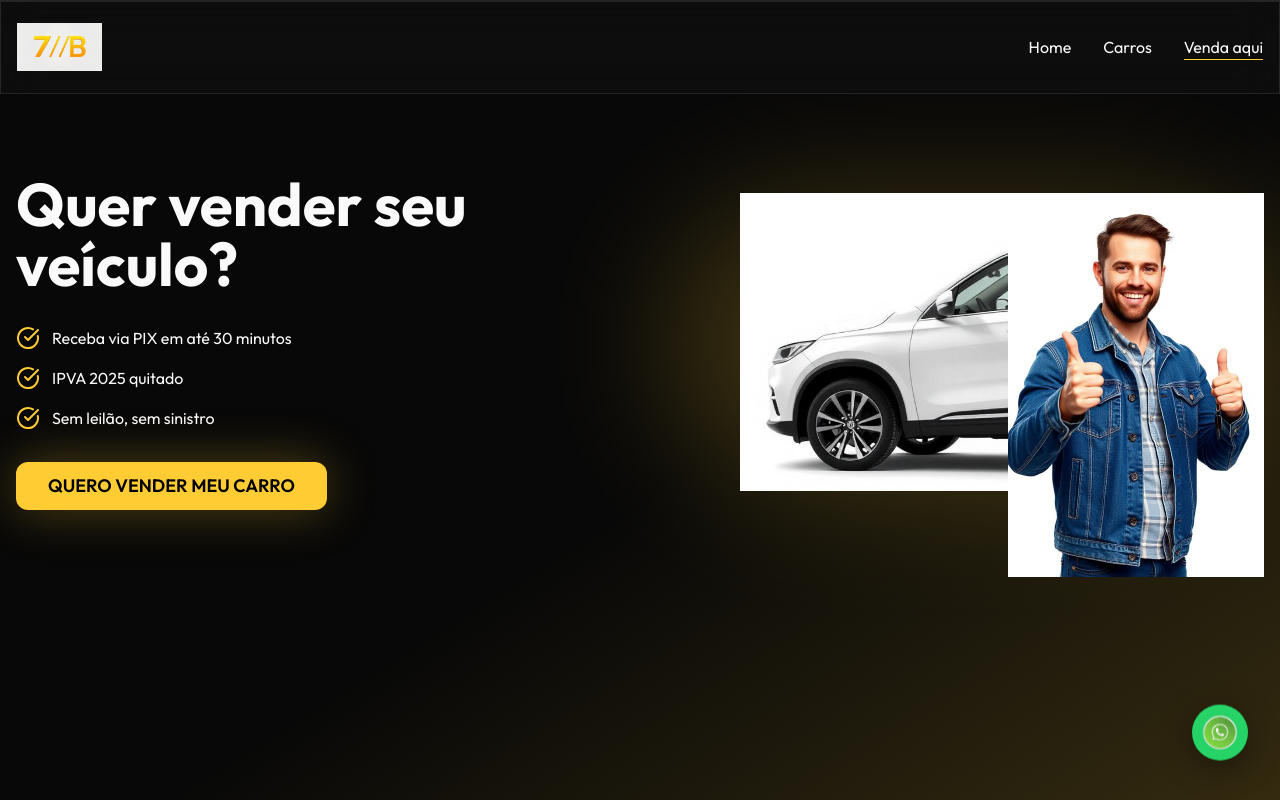
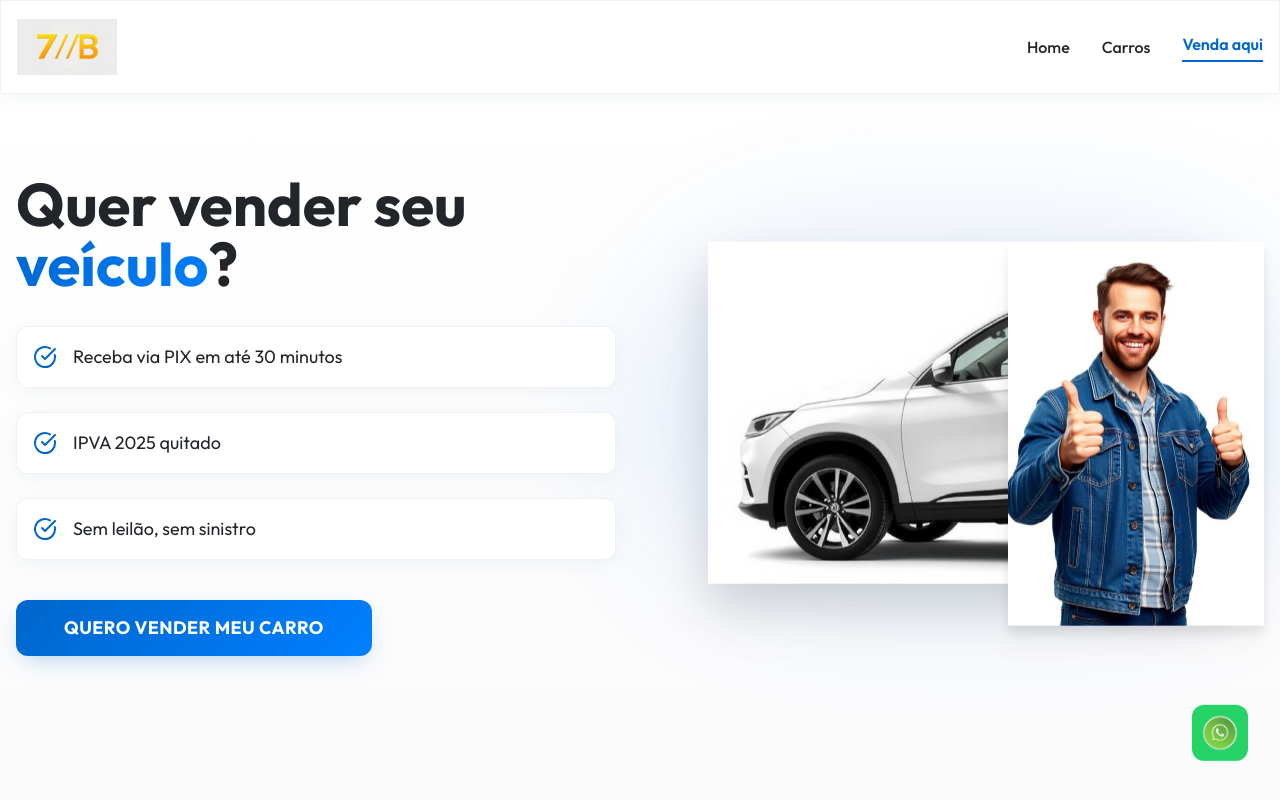
Before and after one commit to sgu037/carro-pix-rapido, a React (Vite) app: page / in a window 1280 px wide. Shown: the top 800 px of the page. Built offline with nearby package versions, Linux system fonts and the light colour scheme.

Commit message:
Refine visual identity and professionalism
Updated the website's visual identity to match the provided images, enhancing professionalism and ensuring all elements are contextually aligned.

```diff
--- a/src/components/Header.tsx
+++ b/src/components/Header.tsx
@@ -2,20 +2,20 @@ import logoImage from "@/assets/logo-7b.png";
 
 const Header = () => {
   return (
-    <header className="glass border-b border-border/30 backdrop-blur-glass">
+    <header className="glass border-b border-border/20 backdrop-blur-md sticky top-0 z-50">
       <div className="container mx-auto px-4 py-4">
         <div className="flex items-center justify-between min-h-[60px]">
           <div className="flex items-center">
             <img
               src={logoImage}
               alt="7//B"
-              className="h-8 md:h-12 w-auto"
+              className="h-10 md:h-14 w-auto"
             />
           </div>
           <nav className="hidden md:flex items-center gap-8">
-            <a href="#" className="text-foreground hover:text-primary transition-colors font-outfit">Home</a>
-            <a href="#" className="text-foreground hover:text-primary transition-colors font-outfit">Carros</a>
-            <a href="#" className="text-foreground hover:text-primary transition-colors font-outfit border-b border-primary">Venda aqui</a>
+            <a href="#" className="text-foreground hover:text-primary transition-all duration-300 font-outfit font-medium">Home</a>
+            <a href="#" className="text-foreground hover:text-primary transition-all duration-300 font-outfit font-medium">Carros</a>
+            <a href="#" className="text-primary font-outfit font-semibold border-b-2 border-primary pb-1">Venda aqui</a>
           </nav>
         </div>
       </div>
--- a/src/components/Hero.tsx
+++ b/src/components/Hero.tsx
@@ -12,52 +12,53 @@ const Hero = () => {
   };
 
   return (
-    <section className="relative min-h-screen bg-gradient-to-br from-background via-background to-accent/20 overflow-hidden">
+    <section className="relative min-h-screen section-gradient overflow-hidden">
       <div className="container mx-auto px-4 py-20">
         <div className="grid lg:grid-cols-2 gap-12 items-center">
           {/* Left Content */}
-          <div className="z-10">
+          <div className="z-10 animate-slide-up">
             <h1 className="text-4xl md:text-5xl lg:text-6xl font-bold text-foreground mb-8 font-outfit leading-tight">
-              Quer vender seu veículo?
+              Quer vender seu <span className="text-gradient">veículo</span>?
             </h1>
 
-            <div className="space-y-4 mb-8">
-              <div className="flex items-center gap-3">
+            <div className="space-y-6 mb-10">
+              <div className="flex items-center gap-4 p-4 bg-card rounded-xl shadow-soft border border-border/50">
                 <CheckCircle className="text-primary w-6 h-6 flex-shrink-0" />
-                <span className="text-foreground font-outfit">Receba via PIX em até 30 minutos</span>
+                <span className="text-foreground font-outfit text-lg">Receba via PIX em até 30 minutos</span>
               </div>
-              <div className="flex items-center gap-3">
+              <div className="flex items-center gap-4 p-4 bg-card rounded-xl shadow-soft border border-border/50">
                 <CheckCircle className="text-primary w-6 h-6 flex-shrink-0" />
-                <span className="text-foreground font-outfit">IPVA 2025 quitado</span>
+                <span className="text-foreground font-outfit text-lg">IPVA 2025 quitado</span>
               </div>
-              <div className="flex items-center gap-3">
+              <div className="flex items-center gap-4 p-4 bg-card rounded-xl shadow-soft border border-border/50">
                 <CheckCircle className="text-primary w-6 h-6 flex-shrink-0" />
-                <span className="text-foreground font-outfit">Sem leilão, sem sinistro</span>
+                <span className="text-foreground font-outfit text-lg">Sem leilão, sem sinistro</span>
               </div>
             </div>
 
             <Button
               onClick={scrollToForm}
-              size="lg"
-              className="text-lg px-8 py-6 rounded-xl shadow-gold-glow hover:shadow-gold-glow hover:scale-105 transition-all duration-300 font-outfit font-semibold bg-primary text-primary-foreground"
+              variant="primary"
+              size="xl"
+              className="text-lg px-12 py-6 font-outfit font-bold tracking-wide"
             >
               QUERO VENDER MEU CARRO
             </Button>
           </div>
 
           {/* Right Content */}
-          <div className="relative">
-            <div className="absolute inset-0 bg-gradient-to-r from-primary to-accent rounded-full opacity-20 blur-3xl"></div>
+          <div className="relative animate-float">
+            <div className="absolute inset-0 bg-gradient-primary rounded-full opacity-10 blur-3xl scale-110"></div>
             <div className="relative z-10 flex items-center justify-center">
               <img
                 src={whiteSuvImage}
                 alt="Carro SUV"
-                className="w-full max-w-md object-contain"
+                className="w-full max-w-lg object-contain drop-shadow-2xl"
               />
               <img
                 src={manWithKeysImage}
                 alt="Homem com chaves"
-                className="absolute right-0 top-0 w-48 md:w-64 object-contain"
+                className="absolute right-0 top-0 w-48 md:w-64 object-contain drop-shadow-xl"
               />
             </div>
           </div>
--- a/src/components/ui/button.tsx
+++ b/src/components/ui/button.tsx
@@ -5,22 +5,23 @@ import { cva, type VariantProps } from "class-variance-authority"
 import { cn } from "@/lib/utils"
 
 const buttonVariants = cva(
-  "inline-flex items-center justify-center gap-2 whitespace-nowrap rounded-md text-sm font-medium ring-offset-background transition-colors focus-visible:outline-none focus-visible:ring-2 focus-visible:ring-ring focus-visible:ring-offset-2 disabled:pointer-events-none disabled:opacity-50 [&_svg]:pointer-events-none [&_svg]:size-4 [&_svg]:shrink-0",
+  "inline-flex items-center justify-center gap-2 whitespace-nowrap rounded-lg text-sm font-medium transition-all duration-300 focus-visible:outline-none focus-visible:ring-2 focus-visible:ring-ring focus-visible:ring-offset-2 disabled:pointer-events-none disabled:opacity-50 [&_svg]:pointer-events-none [&_svg]:size-4 [&_svg]:shrink-0",
   {
     variants: {
       variant: {
-        default: "bg-primary text-primary-foreground hover:bg-primary/90",
+        default: "bg-gradient-primary text-primary-foreground hover:shadow-primary hover:-translate-y-0.5 shadow-elegant",
         destructive:
           "bg-destructive text-destructive-foreground hover:bg-destructive/90",
         outline:
-          "border border-input bg-background hover:bg-accent hover:text-accent-foreground",
+          "border border-border bg-background hover:bg-secondary hover:text-secondary-foreground",
         secondary:
           "bg-secondary text-secondary-foreground hover:bg-secondary/80",
-        ghost: "hover:bg-accent hover:text-accent-foreground",
+        ghost: "hover:bg-secondary hover:text-secondary-foreground",
         link: "text-primary underline-offset-4 hover:underline",
-        gold: "bg-gradient-gold text-primary-foreground font-bold hover:shadow-gold-glow transition-all duration-500 rounded-full animate-glow",
-        whatsapp: "bg-[#25D366] text-white hover:bg-[#20B759] rounded-full shadow-modern hover:shadow-gold-glow transition-all duration-300",
-        glass: "glass text-foreground hover:bg-gradient-gold hover:text-primary-foreground transition-all duration-300",
+        primary: "btn-primary text-primary-foreground font-semibold rounded-xl",
+        gold: "bg-gradient-primary text-primary-foreground font-bold hover:shadow-primary hover:-translate-y-0.5 shadow-elegant rounded-full animate-pulse-elegant",
+        whatsapp: "bg-[#25D366] text-white hover:bg-[#20B759] hover:-translate-y-0.5 shadow-elegant transition-all duration-300",
+        glass: "glass text-foreground hover:bg-gradient-primary hover:text-primary-foreground",
       },
       size: {
         default: "h-10 px-4 py-2",
--- a/src/index.css
+++ b/src/index.css
@@ -8,56 +8,89 @@ All colors MUST be HSL.
 
 @layer base {
   :root {
-    /* Modern dark theme with glassmorphism */
-    --background: 0 0% 3%;
+    /* Professional clean theme - inspired by reference images */
+    --background: 0 0% 100%;
+    --foreground: 210 11% 15%;
+
+    --card: 0 0% 100%;
+    --card-foreground: 210 11% 15%;
+
+    --popover: 0 0% 100%;
+    --popover-foreground: 210 11% 15%;
+
+    /* Professional blue gradient */
+    --primary: 210 100% 40%;
+    --primary-foreground: 0 0% 100%;
+
+    --secondary: 210 17% 98%;
+    --secondary-foreground: 210 11% 15%;
+
+    --muted: 210 17% 98%;
+    --muted-foreground: 210 11% 71%;
+
+    --accent: 210 100% 40%;
+    --accent-foreground: 0 0% 100%;
+
+    --destructive: 0 84.2% 60.2%;
+    --destructive-foreground: 0 0% 100%;
+
+    --border: 210 20% 90%;
+    --input: 0 0% 100%;
+    --ring: 210 100% 40%;
+
+    --radius: 0.75rem;
+
+    /* Professional gradients */
+    --gradient-hero: linear-gradient(135deg, hsl(210 100% 40%) 0%, hsl(210 100% 50%) 50%, hsl(210 100% 45%) 100%);
+    --gradient-primary: linear-gradient(135deg, hsl(210 100% 40%) 0%, hsl(210 100% 50%) 100%);
+    --gradient-subtle: linear-gradient(180deg, hsl(0 0% 100%) 0%, hsl(210 17% 98%) 100%);
+
+    /* Professional shadows */
+    --shadow-elegant: 0 10px 30px -10px hsl(210 100% 40% / 0.2);
+    --shadow-primary: 0 8px 25px -8px hsl(210 100% 40% / 0.35);
+    --shadow-soft: 0 4px 20px -4px hsl(210 20% 90% / 0.6);
+
+    /* Glass effect for modern look */
+    --glass-bg: hsl(0 0% 100% / 0.8);
+    --glass-border: hsl(210 20% 90% / 0.5);
+    --glass-blur: blur(12px);
+
+    /* Smooth animations */
+    --transition-smooth: all 0.3s cubic-bezier(0.4, 0, 0.2, 1);
+    --transition-bounce: all 0.3s cubic-bezier(0.68, -0.55, 0.265, 1.55);
+  }
+
+  .dark {
+    --background: 210 11% 8%;
     --foreground: 0 0% 98%;
 
-    --card: 0 0% 8%;
+    --card: 210 11% 12%;
     --card-foreground: 0 0% 95%;
 
-    --popover: 0 0% 10%;
+    --popover: 210 11% 12%;
     --popover-foreground: 0 0% 95%;
 
-    /* Modern golden gradient */
-    --primary: 45 100% 60%;
-    --primary-foreground: 0 0% 0%;
+    --primary: 210 100% 50%;
+    --primary-foreground: 0 0% 100%;
 
-    --secondary: 0 0% 12%;
+    --secondary: 210 11% 16%;
     --secondary-foreground: 0 0% 95%;
 
-    --muted: 0 0% 15%;
-    --muted-foreground: 0 0% 65%;
+    --muted: 210 11% 16%;
+    --muted-foreground: 210 11% 65%;
 
-    --accent: 45 100% 60%;
-    --accent-foreground: 0 0% 0%;
+    --accent: 210 100% 50%;
+    --accent-foreground: 0 0% 100%;
 
-    --destructive: 0 84.2% 60.2%;
-    --destructive-foreground: 0 0% 98%;
+    --border: 210 11% 20%;
+    --input: 210 11% 16%;
+    --ring: 210 100% 50%;
 
-    --border: 0 0% 18%;
-    --input: 0 0% 8%;
-    --ring: 45 100% 60%;
+    --glass-bg: hsl(210 11% 12% / 0.8);
+    --glass-border: hsl(210 11% 20% / 0.5);
 
-    --radius: 1rem;
-
-    /* Modern gradients */
-    --gradient-hero: linear-gradient(135deg, hsl(0 0% 3%) 0%, hsl(0 0% 8%) 50%, hsl(0 0% 3%) 100%);
-    --gradient-gold: linear-gradient(135deg, hsl(45 100% 60%) 0%, hsl(35 100% 55%) 50%, hsl(45 100% 65%) 100%);
-    --gradient-glass: linear-gradient(135deg, hsl(0 0% 20% / 0.1) 0%, hsl(0 0% 30% / 0.05) 100%);
-
-    /* Modern shadows */
-    --shadow-modern: 0 8px 32px hsl(0 0% 0% / 0.4);
-    --shadow-gold-glow: 0 0 50px hsl(45 100% 60% / 0.3);
-    --shadow-glass: inset 0 1px 0 hsl(0 0% 100% / 0.1);
-
-    /* Glassmorphism */
-    --glass-bg: hsl(0 0% 15% / 0.2);
-    --glass-border: hsl(0 0% 100% / 0.1);
-    --glass-blur: blur(20px);
-
-    /* Modern animations */
-    --animation-float: float 3s ease-in-out infinite;
-    --animation-glow: glow 2s ease-in-out infinite alternate;
+    --shadow-elegant: 0 10px 30px -10px hsl(0 0% 0% / 0.3);
+    --shadow-primary: 0 8px 25px -8px hsl(210 100% 50% / 0.25);
   }
 }
 
@@ -76,23 +109,43 @@ All colors MUST be HSL.
     background: var(--glass-bg);
     backdrop-filter: var(--glass-blur);
     border: 1px solid var(--glass-border);
-    box-shadow: var(--shadow-glass);
+    box-shadow: var(--shadow-soft);
   }
 
   .text-gradient {
-    background: var(--gradient-gold);
+    background: var(--gradient-primary);
     -webkit-background-clip: text;
     -webkit-text-fill-color: transparent;
     background-clip: text;
+  }
+
+  .btn-primary {
+    background: var(--gradient-primary);
+    box-shadow: var(--shadow-primary);
+    transition: var(--transition-smooth);
+  }
+
+  .btn-primary:hover {
+    transform: translateY(-2px);
+    box-shadow: var(--shadow-elegant);
+  }
+
+  .section-gradient {
+    background: var(--gradient-subtle);
   }
 }
 
 @keyframes float {
   0%, 100% { transform: translateY(0px); }
-  50% { transform: translateY(-10px); }
+  50% { transform: translateY(-8px); }
 }
 
-@keyframes glow {
-  0% { box-shadow: 0 0 20px hsl(45 100% 60% / 0.2); }
-  100% { box-shadow: 0 0 40px hsl(45 100% 60% / 0.4); }
+@keyframes pulse-elegant {
+  0%, 100% { box-shadow: 0 0 20px hsl(210 100% 40% / 0.2); }
+  50% { box-shadow: 0 0 30px hsl(210 100% 40% / 0.4); }
 }
+
+@keyframes slide-up {
+  from { opacity: 0; transform: translateY(30px); }
+  to { opacity: 1; transform: translateY(0); }
+}
--- a/tailwind.config.ts
+++ b/tailwind.config.ts
@@ -58,20 +58,21 @@ export default {
 			},
 			backgroundImage: {
 				'gradient-hero': 'var(--gradient-hero)',
-				'gradient-gold': 'var(--gradient-gold)',
-				'gradient-glass': 'var(--gradient-glass)',
+				'gradient-primary': 'var(--gradient-primary)',
+				'gradient-subtle': 'var(--gradient-subtle)',
 			},
 			boxShadow: {
-				'modern': 'var(--shadow-modern)',
-				'gold-glow': 'var(--shadow-gold-glow)',
-				'glass': 'var(--shadow-glass)',
+				'elegant': 'var(--shadow-elegant)',
+				'primary': 'var(--shadow-primary)',
+				'soft': 'var(--shadow-soft)',
 			},
 			backdropBlur: {
 				'glass': '20px',
 			},
 			animation: {
 				'float': 'float 3s ease-in-out infinite',
-				'glow': 'glow 2s ease-in-out infinite alternate',
+				'pulse-elegant': 'pulse-elegant 2s ease-in-out infinite',
+				'slide-up': 'slide-up 0.6s ease-out',
 			},
 			borderRadius: {
 				lg: 'var(--radius)',
@@ -100,7 +101,8 @@ export default {
 				'accordion-down': 'accordion-down 0.2s ease-out',
 				'accordion-up': 'accordion-up 0.2s ease-out',
 				'float': 'float 3s ease-in-out infinite',
-				'glow': 'glow 2s ease-in-out infinite alternate',
+				'pulse-elegant': 'pulse-elegant 2s ease-in-out infinite',
+				'slide-up': 'slide-up 0.6s ease-out',
 			}
 		}
 	},
```
Also changed, not shown: src/components/CallToAction.tsx (+6 -6 lines), src/components/Footer.tsx (+23 -13 lines), src/components/SocialProof.tsx (+19 -19 lines).
